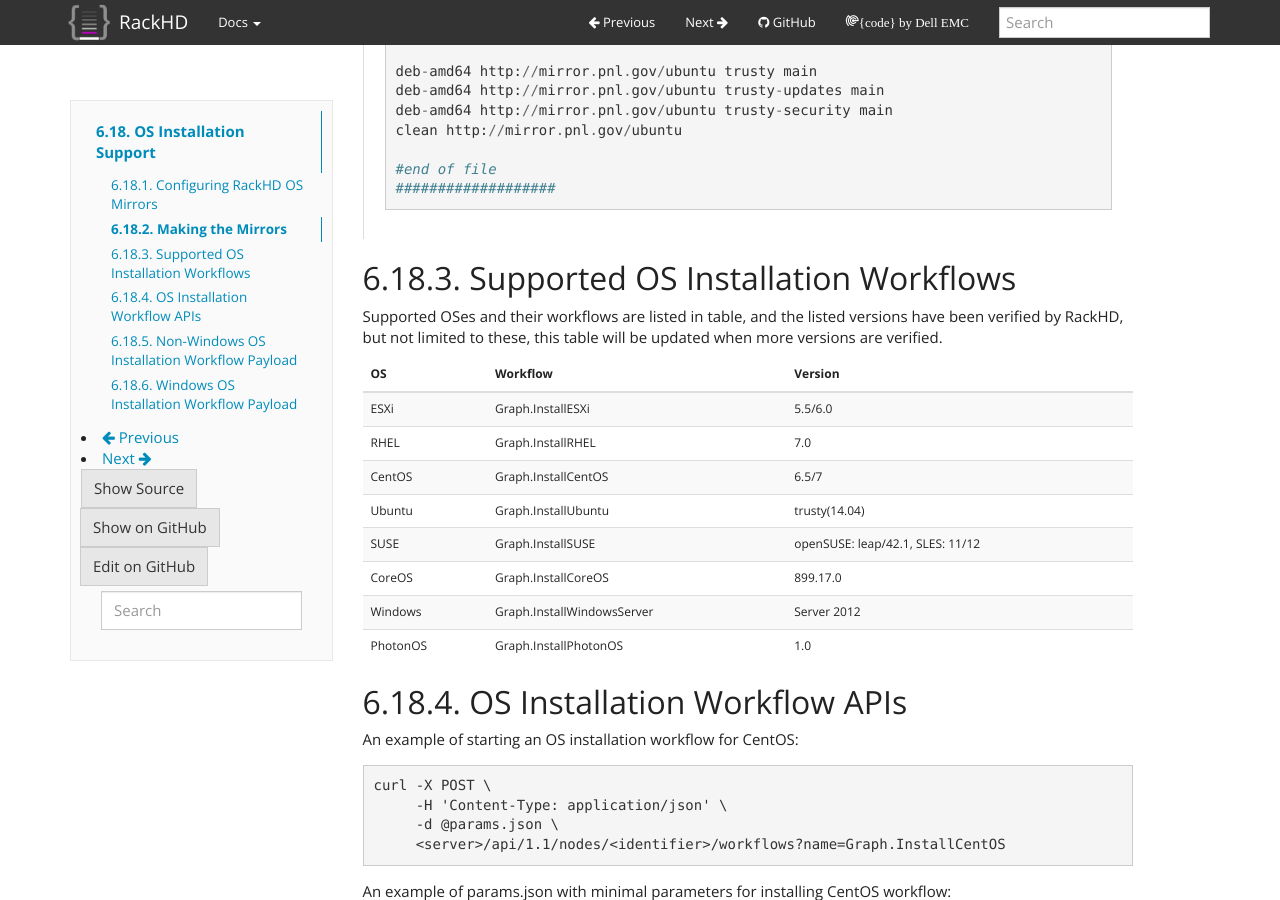
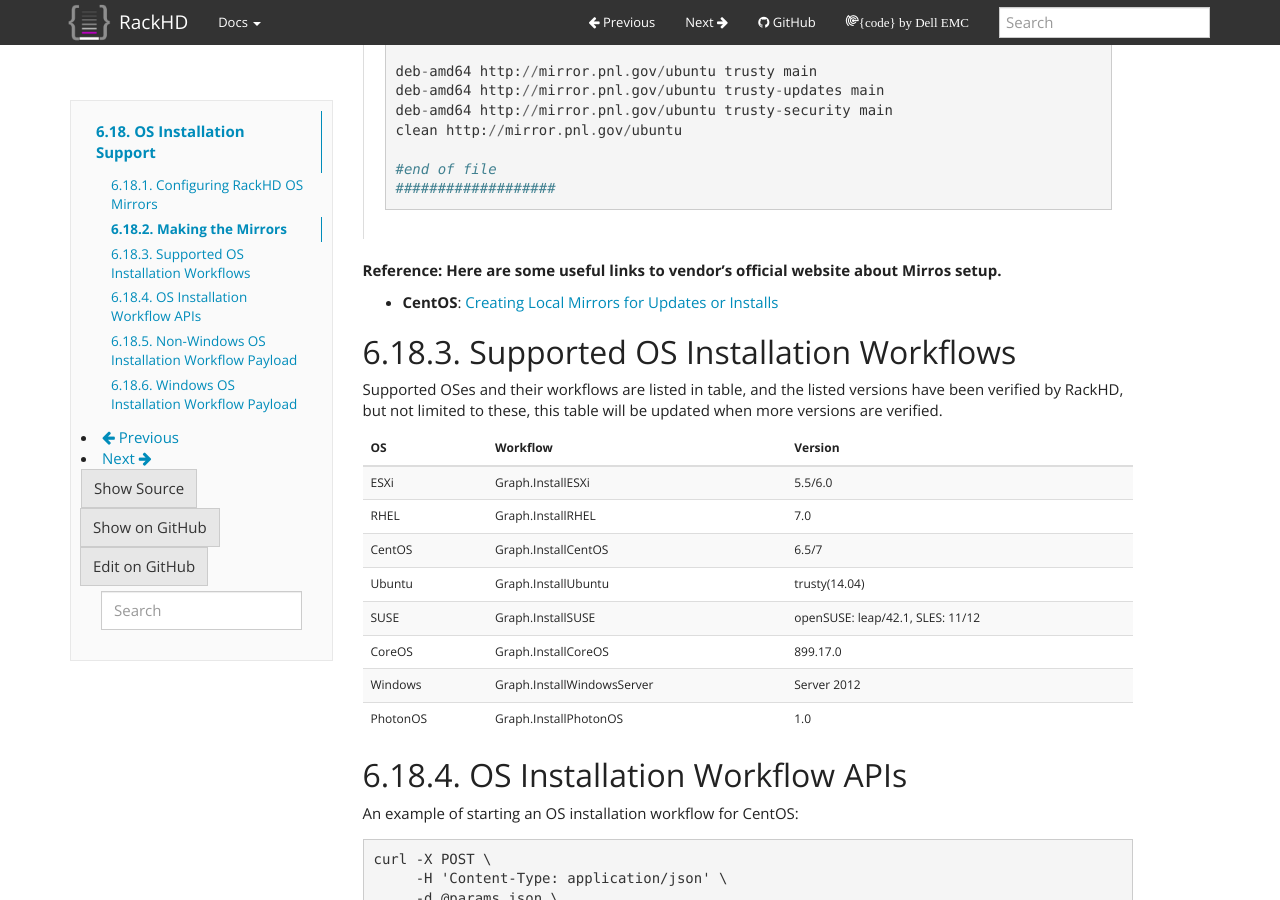
Before and after one commit to RackHD/docs, a Sphinx documentation site: the page built from docs/rackhd/install_os.rst, in a window 1280 px wide and 900 px high, scrolled down 2734 px. Built offline with Sphinx 7.4.7, drawn with Linux system fonts in a browser that asks for light colours.

Commit message:
Add reference link to vendor official website

```diff
--- a/docs/rackhd/install_os.rst
+++ b/docs/rackhd/install_os.rst
@@ -139,6 +139,10 @@
 
     #end of file
     ###################
+
+**Reference: Here are some useful links to vendor's official website about Mirros setup.**
+
+* **CentOS**: `Creating Local Mirrors for Updates or Installs <https://wiki.centos.org/HowTos/CreateLocalMirror>`_
 
 Supported OS Installation Workflows
 ^^^^^^^^^^^^^^^^^^^^^^^^^^^^^^^^^^^
```
